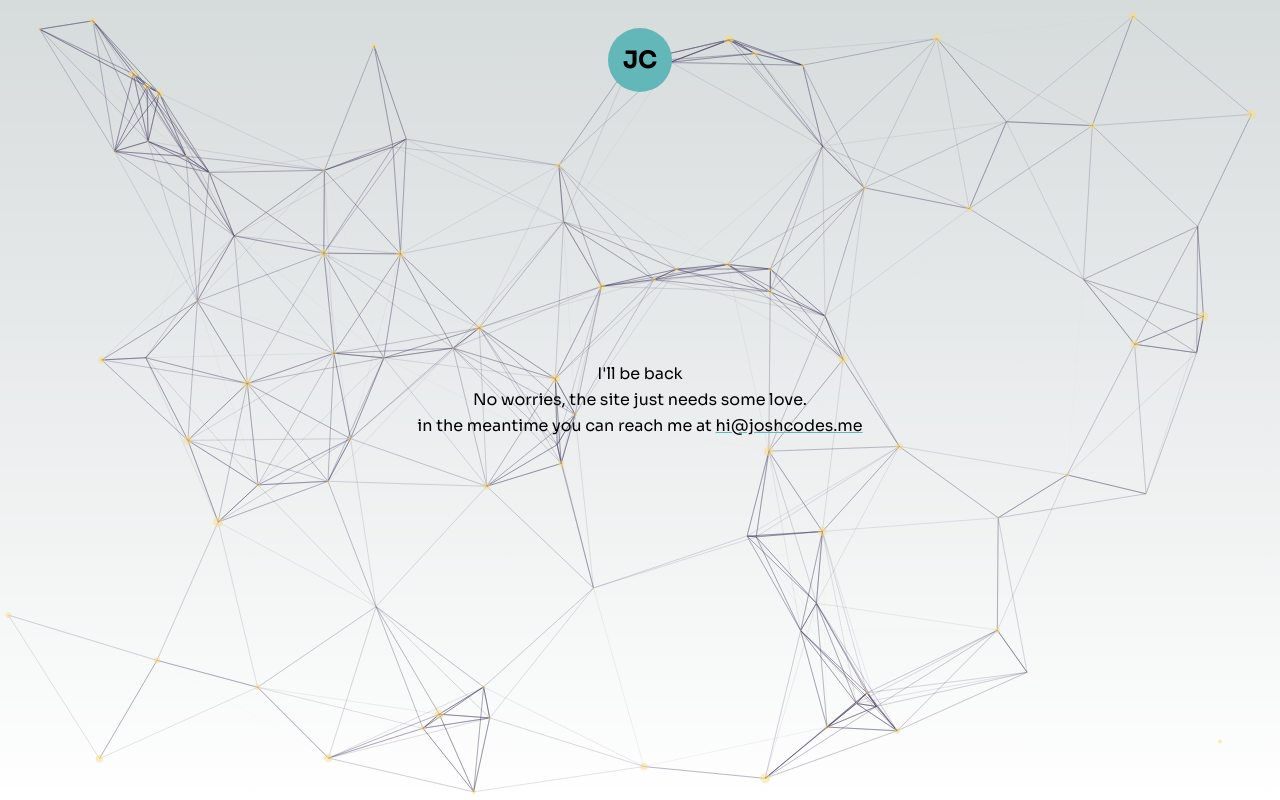
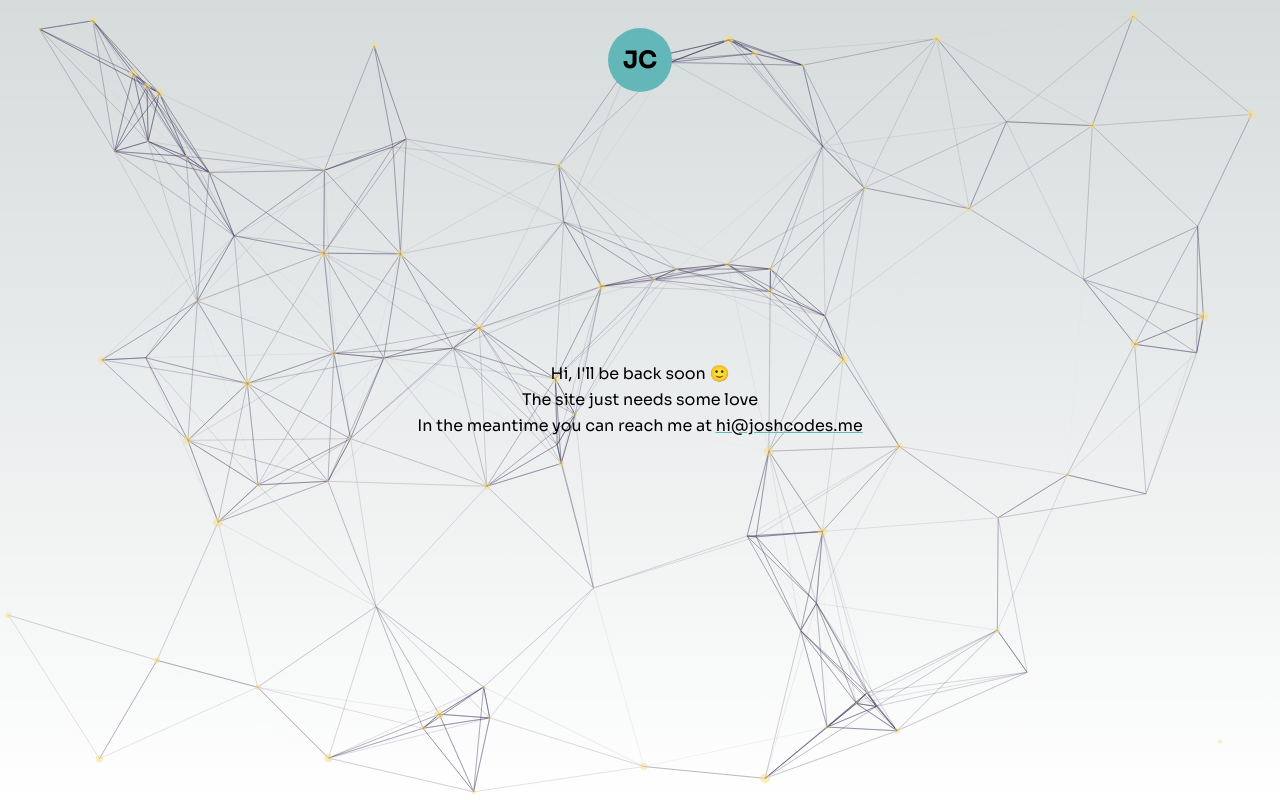
Before and after one commit to joshzee/portfolio, a Next.js app: page / in a window 1280 px wide. Built offline with nearby package versions, Linux system fonts and the light colour scheme.

Commit message:
Slight maintenance page edit

```diff
--- /dev/null
+++ b/app/components/landing.js
@@ -0,0 +1,27 @@
+"use client";
+
+import HeroSection from "./components/HeroSection";
+import NavBar from "./components/NavBar";
+import Footer from "./components/Footer";
+import HireMe from "./components/HireMe";
+import TransitionEffect from "./components/TransitionEffect";
+
+const Home = () => {
+  return (
+    <>
+      <TransitionEffect />
+      <main className="flex min-h-screen flex-col bg-[#0e1014] mx-auto">
+        {/* Navigation */}
+        <NavBar title="Navigation Bar" />
+        {/* Hero Section */}
+        <HeroSection title="Hero Section" />
+        {/* Hero Section */}
+        <HireMe title="Animated Hire Me Circle" />
+        {/* Footer Section */}
+        <Footer title="Footer Section" />
+      </main>
+    </>
+  );
+};
+
+export default Home;
--- a/app/page.js
+++ b/app/page.js
@@ -23,9 +23,9 @@ const Home = () => {
       </div>
 
 
-        <h1>I&apos;ll be back</h1>
-        <h3>No worries, the site just needs some love.<br/>
-        in the meantime you can reach me at <a className="underline decoration-[#64b7b9] hover:text-[#64b7b9]" href='mailto:hi@joshcodes.me'>hi@joshcodes.me</a>
+        <h1>Hi, I&apos;ll be back soon 🙂</h1>
+        <h3>The site just needs some love<br/>
+        In the meantime you can reach me at <a className="underline decoration-[#64b7b9] hover:text-[#64b7b9]" href='mailto:hi@joshcodes.me'>hi@joshcodes.me</a>
         </h3>
       </div>
       <ParticlesContainer />
```
